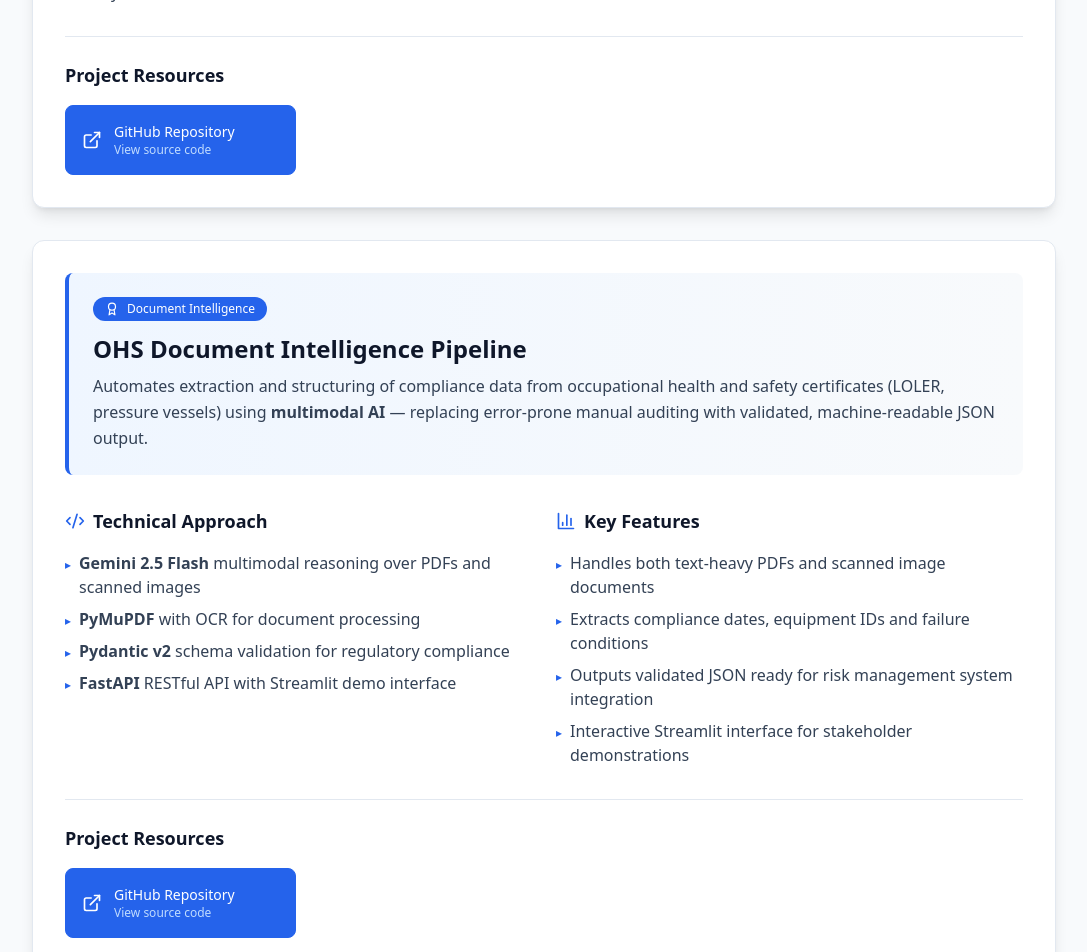
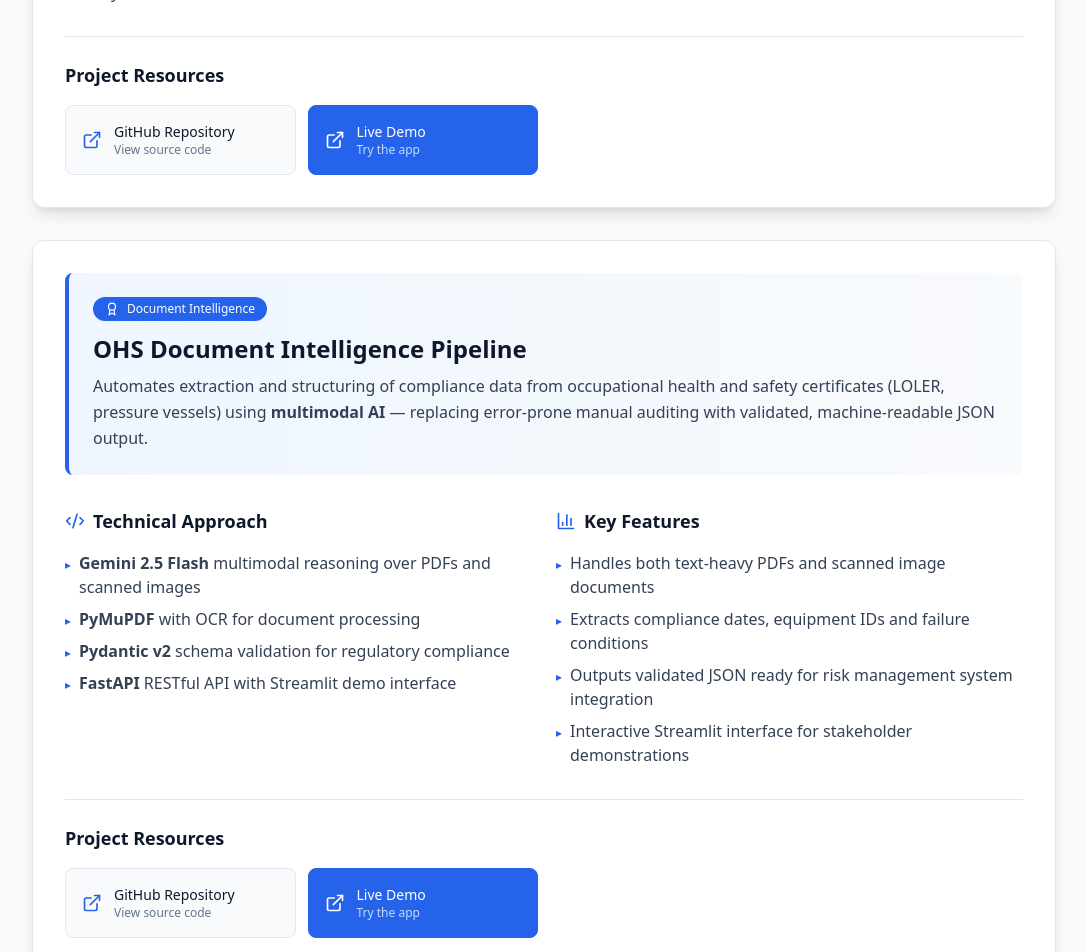
Before and after one commit to stuart-42/stuart-clark-portfolio, a React (Create React App) app: page / in a window 1280 px wide. Shown: the part 2980-3932 px from the top of the page, without its empty margins (96-1183 px from the left). Built offline with nearby package versions, Linux system fonts and the light colour scheme.

Commit message:
Add live demo links to RAG Triage API and OHS Document Parser tiles

```diff
--- a/src/App.jsx
+++ b/src/App.jsx
@@ -374,12 +374,25 @@ export default function StuartClarkPortfolio() {
                     href="https://github.com/stuartclark-ml/rag-triage-api"
                     target="_blank"
                     rel="noopener noreferrer"
+                    className="flex items-center gap-3 p-4 bg-slate-50 rounded-lg hover:bg-slate-100 transition-colors border border-slate-200"
+                  >
+                    <ExternalLink size={20} className="text-blue-600 flex-shrink-0" />
+                    <div>
+                      <div className="font-medium text-sm">GitHub Repository</div>
+                      <div className="text-xs text-slate-500">View source code</div>
+                    </div>
+                  </a>
+
+                  <a
+                    href="https://rag-triage.vercel.app/app.html"
+                    target="_blank"
+                    rel="noopener noreferrer"
                     className="flex items-center gap-3 p-4 bg-blue-600 text-white rounded-lg hover:bg-blue-700 transition-colors border border-blue-600"
                   >
                     <ExternalLink size={20} className="flex-shrink-0" />
                     <div>
-                      <div className="font-medium text-sm">GitHub Repository</div>
-                      <div className="text-xs text-blue-200">View source code</div>
+                      <div className="font-medium text-sm">Live Demo</div>
+                      <div className="text-xs text-blue-200">Try the app</div>
                     </div>
                   </a>
                 </div>
@@ -462,12 +475,25 @@ export default function StuartClarkPortfolio() {
                     href="https://github.com/stuartclark-ml/ohs-document-parser"
                     target="_blank"
                     rel="noopener noreferrer"
+                    className="flex items-center gap-3 p-4 bg-slate-50 rounded-lg hover:bg-slate-100 transition-colors border border-slate-200"
+                  >
+                    <ExternalLink size={20} className="text-blue-600 flex-shrink-0" />
+                    <div>
+                      <div className="font-medium text-sm">GitHub Repository</div>
+                      <div className="text-xs text-slate-500">View source code</div>
+                    </div>
+                  </a>
+
+                  <a
+                    href="https://comfortable-achievement-production.up.railway.app/"
+                    target="_blank"
+                    rel="noopener noreferrer"
                     className="flex items-center gap-3 p-4 bg-blue-600 text-white rounded-lg hover:bg-blue-700 transition-colors border border-blue-600"
                   >
                     <ExternalLink size={20} className="flex-shrink-0" />
                     <div>
-                      <div className="font-medium text-sm">GitHub Repository</div>
-                      <div className="text-xs text-blue-200">View source code</div>
+                      <div className="font-medium text-sm">Live Demo</div>
+                      <div className="text-xs text-blue-200">Try the app</div>
                     </div>
                   </a>
                 </div>
```
